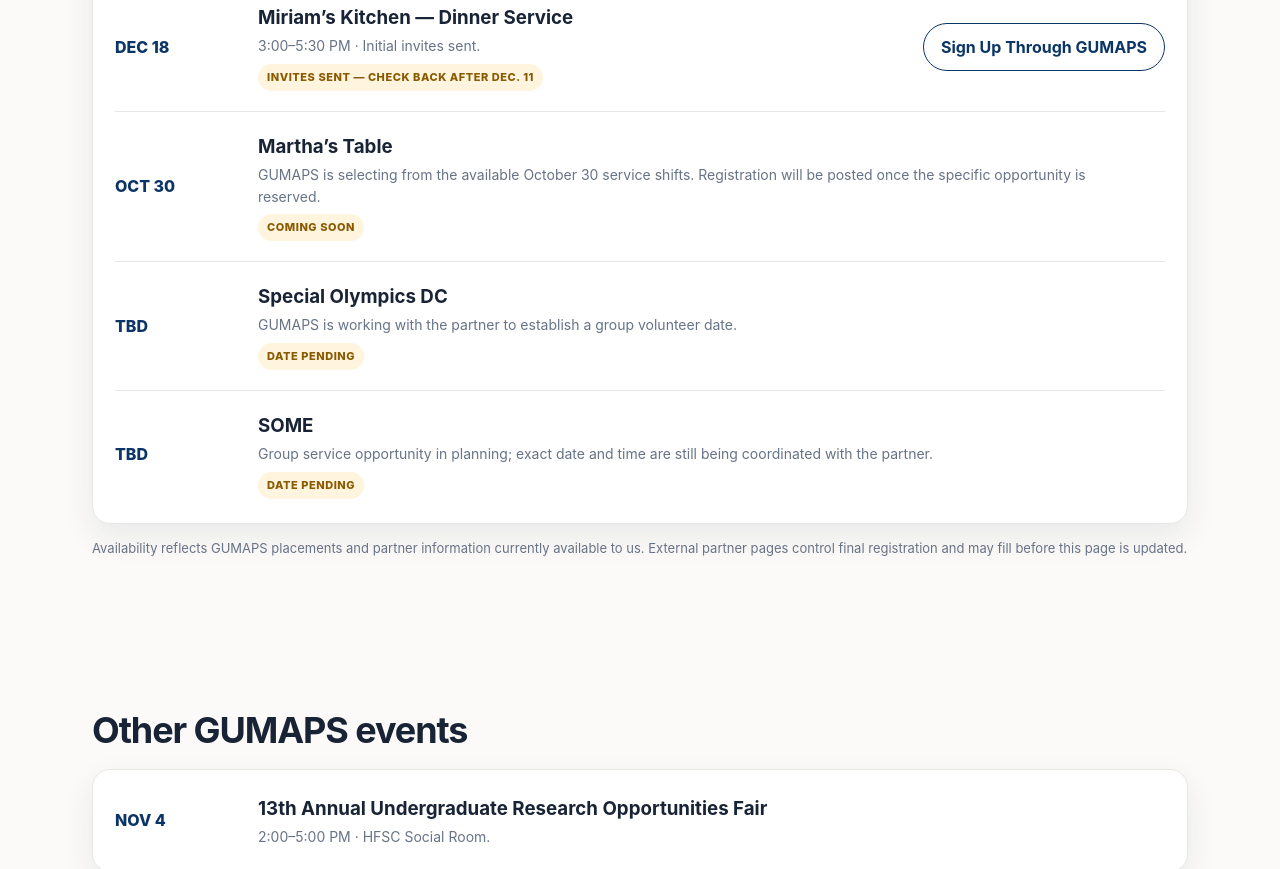
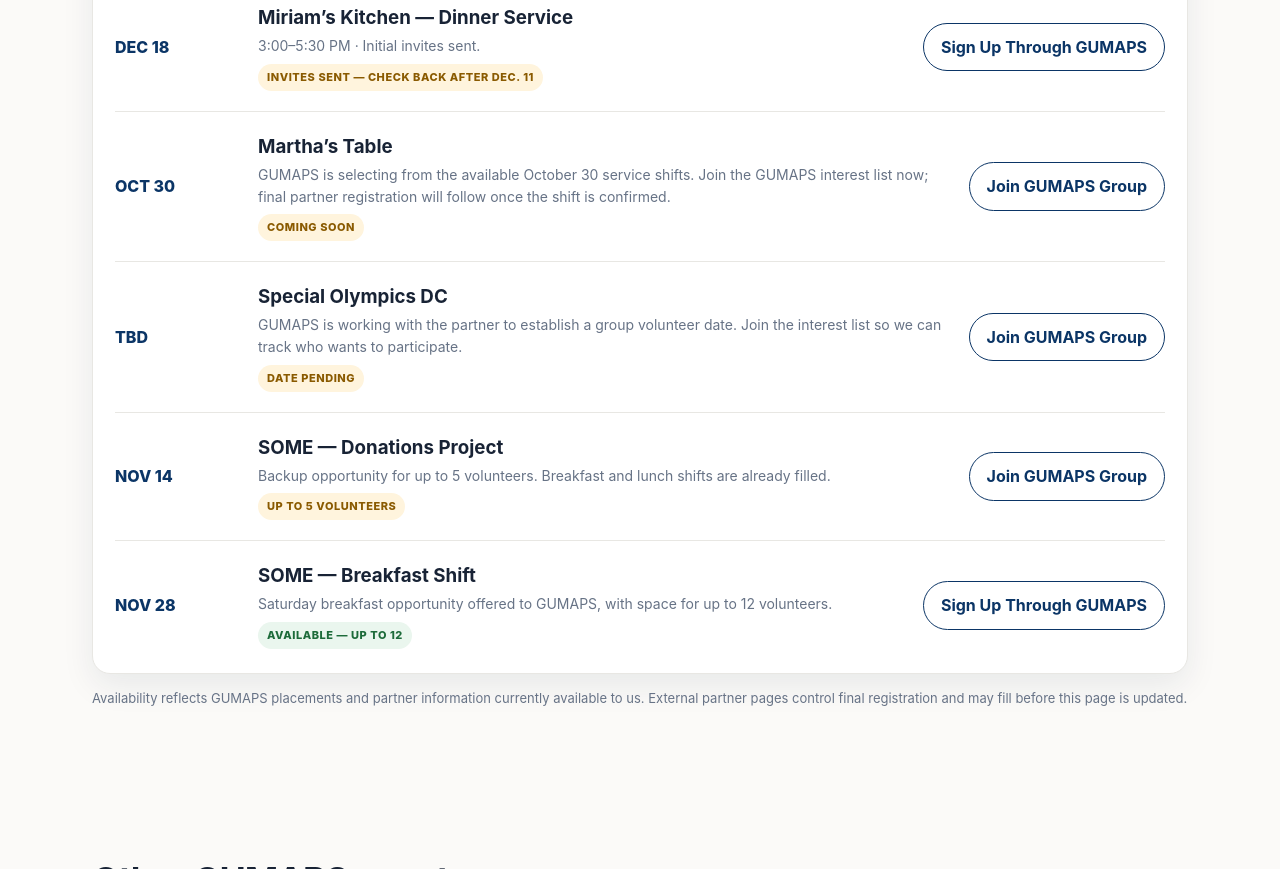
Before and after one commit to zmotwani59-boop/mcat-study-timer, a website: page gumaps/index.html in a window 1280 px wide. Shown: the part 2547-3416 px from the top of the page. Drawn offline with Linux system fonts and the light colour scheme.

Commit message:
Fix homepage volunteer signup flow and SOME opportunities

```diff
--- a/gumaps/index.html
+++ b/gumaps/index.html
@@ -153,7 +153,7 @@ footer{border-top:1px solid var(--line);padding:38px 0;color:var(--muted);font-s
   <div class="wrap">
     <div class="callout">
       <div><h2>Looking for a volunteer spot?</h2><p>If you were not placed in an initial cohort, check the openings below. Availability is first-come, first-served and partner registration may close once capacity is reached.</p></div>
-      <a class="btn" href="volunteer.html">See volunteer page →</a>
+      <a class="btn" href="https://formhug.ai/f/e0pdjk" target="_blank" rel="noopener">Sign Up Through GUMAPS →</a>
     </div>
   </div>
 </section>
@@ -195,18 +195,23 @@ footer{border-top:1px solid var(--line);padding:38px 0;color:var(--muted);font-s
       </div>
       <div class="event">
         <div class="date">OCT 30</div>
-        <div><h3>Martha’s Table</h3><p>GUMAPS is selecting from the available October 30 service shifts. Registration will be posted once the specific opportunity is reserved.</p><span class="status soon">COMING SOON</span></div>
-        <span></span>
+        <div><h3>Martha’s Table</h3><p>GUMAPS is selecting from the available October 30 service shifts. Join the GUMAPS interest list now; final partner registration will follow once the shift is confirmed.</p><span class="status soon">COMING SOON</span></div>
+        <a class="btn secondary" href="https://formhug.ai/f/e0pdjk" target="_blank" rel="noopener">Join GUMAPS Group</a>
       </div>
       <div class="event">
         <div class="date">TBD</div>
-        <div><h3>Special Olympics DC</h3><p>GUMAPS is working with the partner to establish a group volunteer date.</p><span class="status soon">DATE PENDING</span></div>
-        <span></span>
+        <div><h3>Special Olympics DC</h3><p>GUMAPS is working with the partner to establish a group volunteer date. Join the interest list so we can track who wants to participate.</p><span class="status soon">DATE PENDING</span></div>
+        <a class="btn secondary" href="https://formhug.ai/f/e0pdjk" target="_blank" rel="noopener">Join GUMAPS Group</a>
       </div>
       <div class="event">
-        <div class="date">TBD</div>
-        <div><h3>SOME</h3><p>Group service opportunity in planning; exact date and time are still being coordinated with the partner.</p><span class="status soon">DATE PENDING</span></div>
-        <span></span>
+        <div class="date">NOV 14</div>
+        <div><h3>SOME — Donations Project</h3><p>Backup opportunity for up to 5 volunteers. Breakfast and lunch shifts are already filled.</p><span class="status soon">UP TO 5 VOLUNTEERS</span></div>
+        <a class="btn secondary" href="https://formhug.ai/f/e0pdjk" target="_blank" rel="noopener">Join GUMAPS Group</a>
+      </div>
+      <div class="event">
+        <div class="date">NOV 28</div>
+        <div><h3>SOME — Breakfast Shift</h3><p>Saturday breakfast opportunity offered to GUMAPS, with space for up to 12 volunteers.</p><span class="status open">AVAILABLE — UP TO 12</span></div>
+        <a class="btn secondary" href="https://formhug.ai/f/e0pdjk" target="_blank" rel="noopener">Sign Up Through GUMAPS</a>
       </div>
     </div>
     <p class="service-note">Availability reflects GUMAPS placements and partner information currently available to us. External partner pages control final registration and may fill before this page is updated.</p>
```
